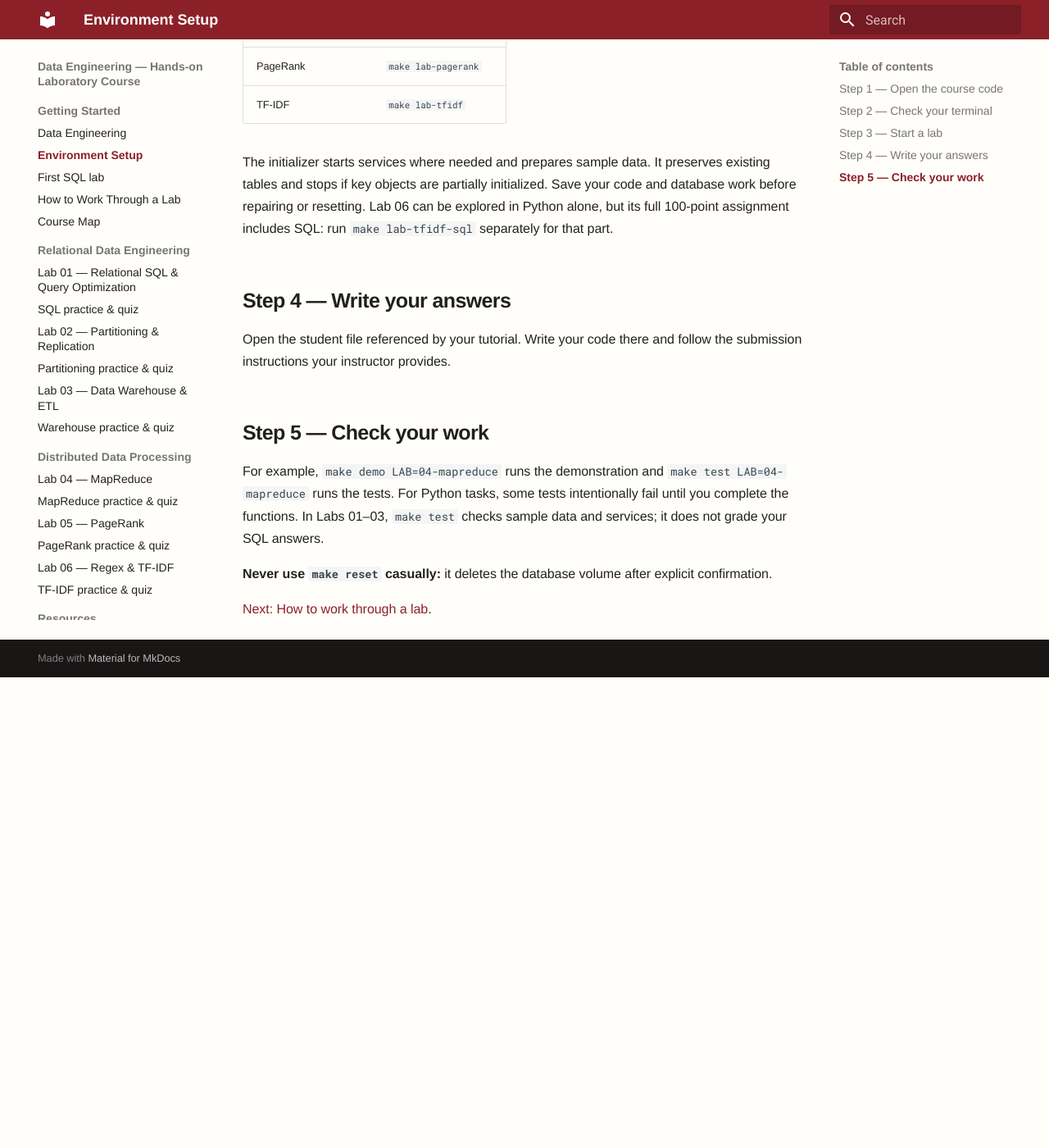
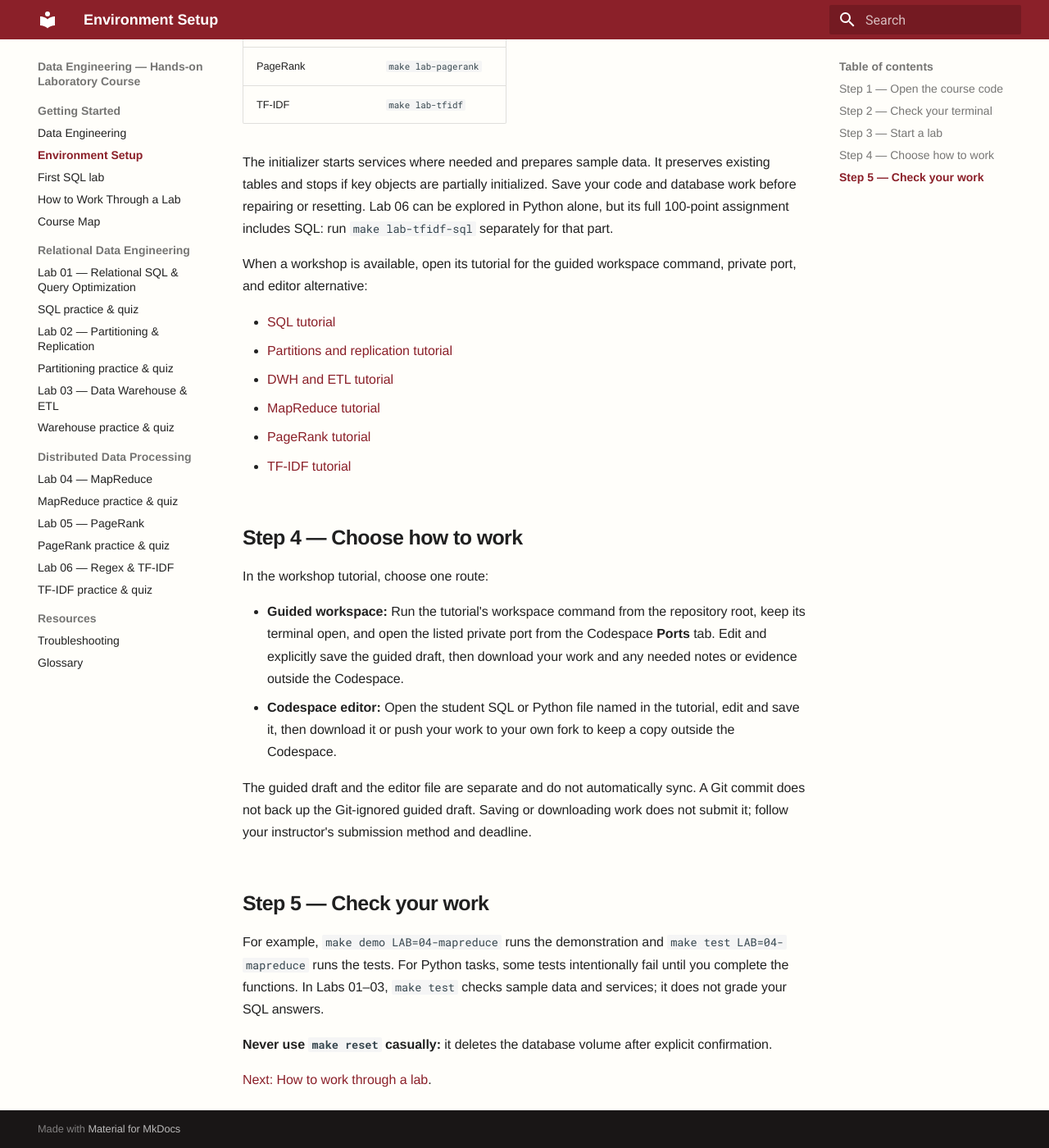
Before and after one commit to OrPerets/postgres-data-engineering-student, an MkDocs documentation site: the page built from docs/gitbook/getting-started.md, in a window 1280 px wide and 1400 px high, scrolled down 1023 px. Shown: the whole window at 82% size. Built offline with MkDocs 1.6.1 and Material for MkDocs 9.7.7, drawn with Linux system fonts in a browser that asks for light colours; before the commit the page ends 1849 px from its top, so only the background shows below that.

Commit message:
Clarify first steps for course labs

```diff
--- a/docs/gitbook/getting-started.md
+++ b/docs/gitbook/getting-started.md
@@ -30,8 +30,22 @@ Run one command from the root:
 
 The initializer starts services where needed and prepares sample data. It preserves existing tables and stops if key objects are partially initialized. Save your code and database work before repairing or resetting. Lab 06 can be explored in Python alone, but its full 100-point assignment includes SQL: run `make lab-tfidf-sql` separately for that part.
 
-## Step 4 — Write your answers
-Open the student file referenced by your tutorial. Write your code there and follow the submission instructions your instructor provides.
+When a workshop is available, open its tutorial for the guided workspace command, private port, and editor alternative:
+
+- [SQL tutorial](labs/01-relational-sql.md)
+- [Partitions and replication tutorial](labs/02-partitions-replicas.md)
+- [DWH and ETL tutorial](labs/03-dwh-etl.md)
+- [MapReduce tutorial](labs/04-mapreduce.md)
+- [PageRank tutorial](labs/05-pagerank.md)
+- [TF-IDF tutorial](labs/06-tfidf.md)
+
+## Step 4 — Choose how to work
+In the workshop tutorial, choose one route:
+
+- **Guided workspace:** Run the tutorial's workspace command from the repository root, keep its terminal open, and open the listed private port from the Codespace **Ports** tab. Edit and explicitly save the guided draft, then download your work and any needed notes or evidence outside the Codespace.
+- **Codespace editor:** Open the student SQL or Python file named in the tutorial, edit and save it, then download it or push your work to your own fork to keep a copy outside the Codespace.
+
+The guided draft and the editor file are separate and do not automatically sync. A Git commit does not back up the Git-ignored guided draft. Saving or downloading work does not submit it; follow your instructor's submission method and deadline.
 
 ## Step 5 — Check your work
 For example, `make demo LAB=04-mapreduce` runs the demonstration and `make test LAB=04-mapreduce` runs the tests. For Python tasks, some tests intentionally fail until you complete the functions. In Labs 01–03, `make test` checks sample data and services; it does not grade your SQL answers.
```
Also changed, not shown: FIX.md (+32 -3 lines), docs/gitbook/README.md (+3 -1 lines).
